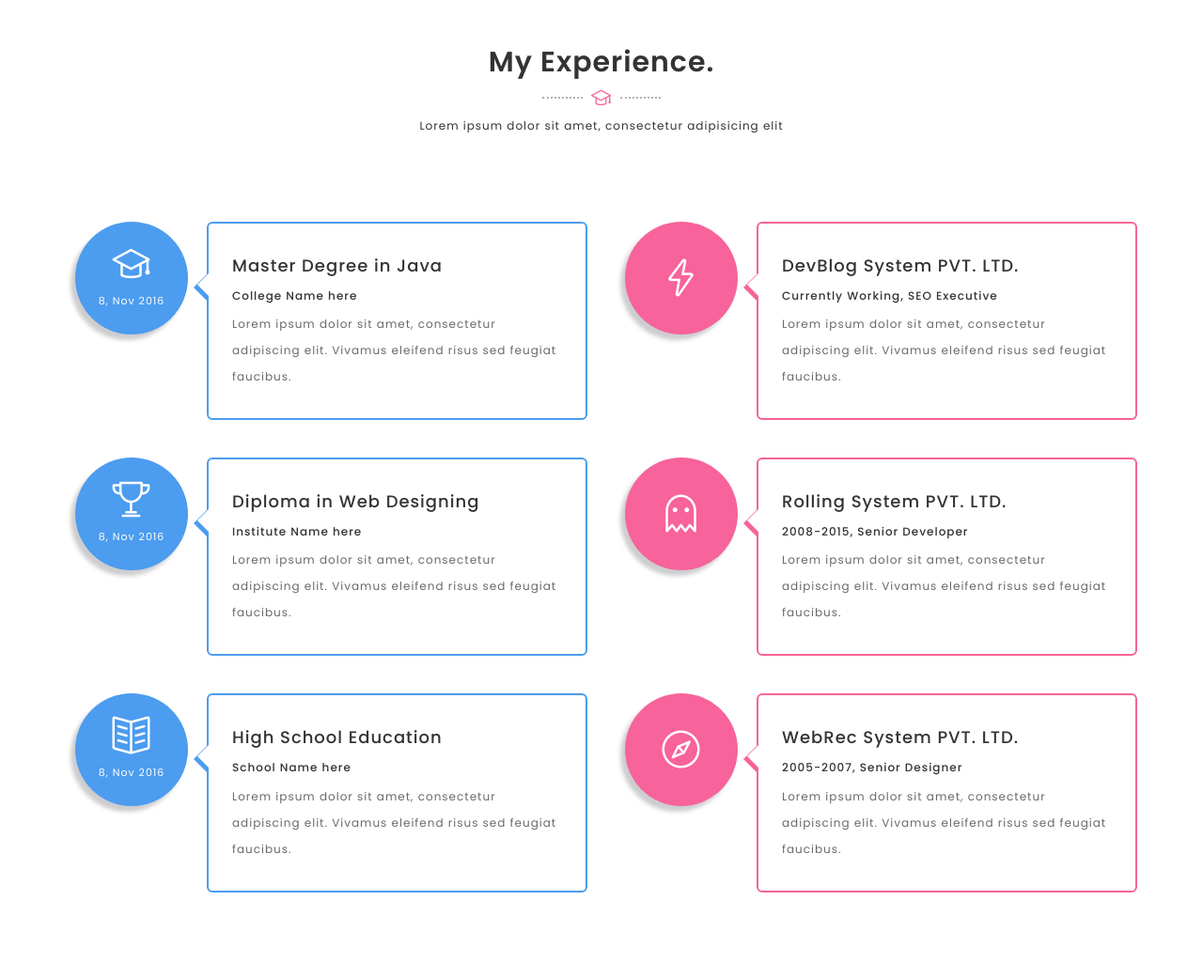
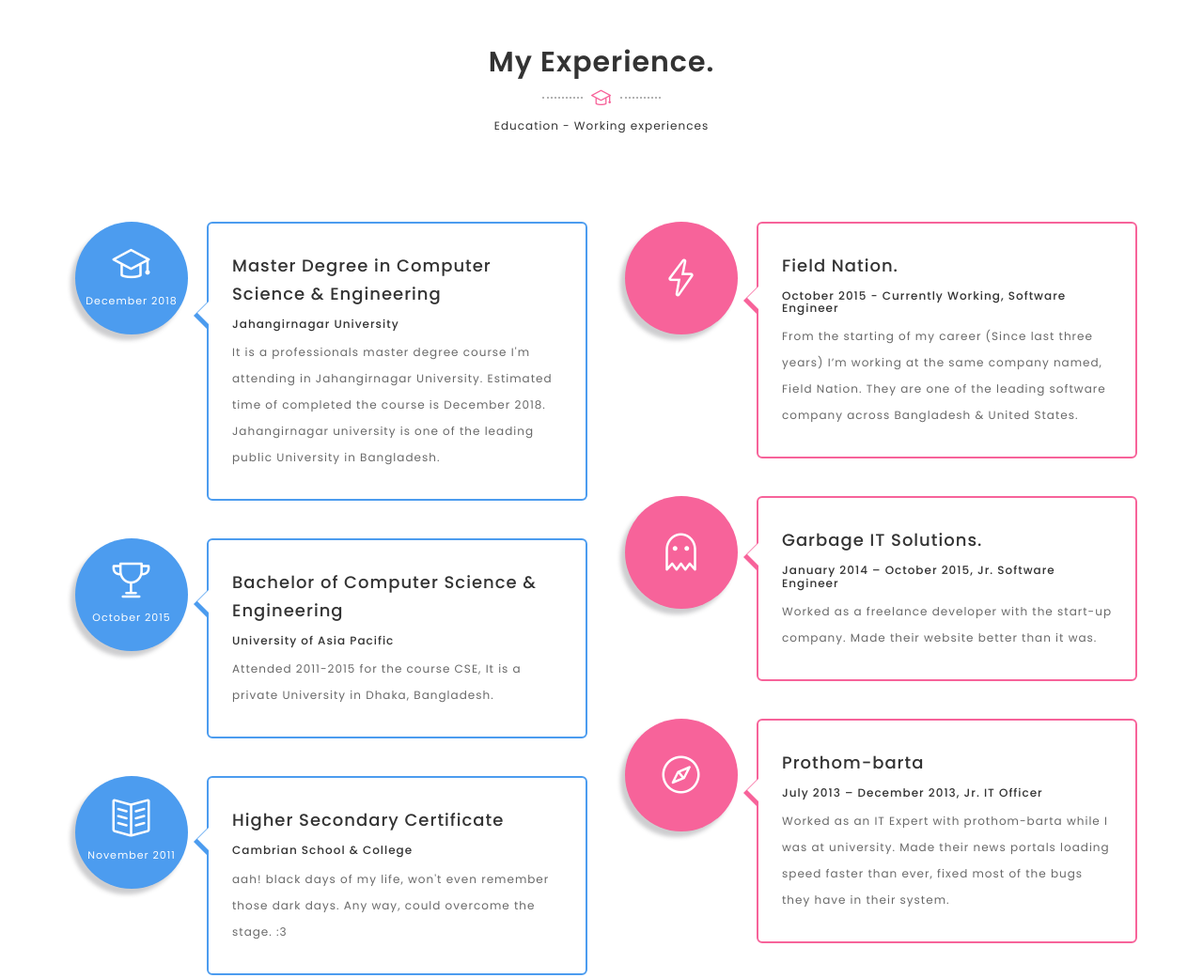
Before and after one commit to imtiazUAP/portfolio, a plain HTML site: page index.html in a window 1280 px wide. Shown: the part 720-1761 px from the top of the page at 94% size. Drawn offline with Linux system fonts and the light colour scheme.

Commit message:
content update

```diff
--- a/index.html
+++ b/index.html
@@ -164,7 +164,7 @@
                          <div class="divider dark">
 						   <i class="icon-graduation"></i>
 						  </div>
-                        <p>Lorem ipsum dolor sit amet, consectetur adipisicing elit</p>
+                        <p>Education - Working experiences</p>
                     </div>
                 </div>
             </div>
@@ -177,36 +177,36 @@
 				<div class="experience-item">
 					<div class="experience-circle">
 					   <i class="icon-graduation"></i>
-                       <p>8, Nov 2016</p>
+                       <p>December 2018</p>
 					</div>
 					<div class="experience-content experience-color-blue">
-						<h4>Master Degree in Java</h4>
-                        <h6>College Name here</h6>
-						<p>Lorem ipsum dolor sit amet, consectetur adipiscing elit. Vivamus eleifend risus sed feugiat faucibus.</p>
+						<h4>Master Degree in Computer Science & Engineering</h4>
+                        <h6>Jahangirnagar University</h6>
+						<p>It is a professionals master degree course I'm attending in Jahangirnagar University. Estimated time of completed the course is December 2018. Jahangirnagar university is one of the leading public University in Bangladesh.</p>
 					</div>
 				 </div>
 
 				<div class="experience-item">
 					<div class="experience-circle">
 						<i class="icon-trophy"></i>
-                        <p>8, Nov 2016</p>
+                        <p>October 2015</p>
 					</div>
 					<div class="experience-content experience-color-blue">
-						<h4>Diploma in Web Designing</h4>
-                        <h6>Institute Name here</h6>
-						<p>Lorem ipsum dolor sit amet, consectetur adipiscing elit. Vivamus eleifend risus sed feugiat faucibus.</p>
+						<h4>Bachelor of Computer Science & Engineering</h4>
+                        <h6>University of Asia Pacific</h6>
+						<p>Attended 2011-2015 for the course CSE, It is a private University in Dhaka, Bangladesh.</p>
 					</div>
 				 </div>
 
 				<div class="experience-item">
 					<div class="experience-circle">
 						<i class="icon-book-open"></i>
-                        <p>8, Nov 2016</p>
+                        <p>November 2011</p>
 					</div>
 					<div class="experience-content experience-color-blue">
-						<h4>High School Education</h4>
-                        <h6>School Name here</h6>
-						<p>Lorem ipsum dolor sit amet, consectetur adipiscing elit. Vivamus eleifend risus sed feugiat faucibus.</p>
+						<h4>Higher Secondary Certificate</h4>
+                        <h6>Cambrian School & College</h6>
+						<p>aah! black days of my life, won't even remember those dark days. Any way, could overcome the stage. :3</p>
 					</div>
 				 </div>
 
@@ -221,9 +221,9 @@
 					   <i class="icon-energy"></i>
 					</div>
 					<div class="experience-content">
-						<h4>DevBlog System PVT. LTD.</h4>
-                        <h6>Currently Working, SEO Executive</h6>
-						<p>Lorem ipsum dolor sit amet, consectetur adipiscing elit. Vivamus eleifend risus sed feugiat faucibus.</p>
+						<h4>Field Nation.</h4>
+                        <h6>October 2015 - Currently Working, Software Engineer</h6>
+						<p>From the starting of my career (Since last three years) I’m working at the same company named, Field Nation. They are one of the leading software company across Bangladesh & United States.</p>
 					</div>
 				 </div>
 
@@ -232,9 +232,9 @@
 						<i class="icon-ghost"></i>
 					</div>
 					<div class="experience-content">
-						<h4>Rolling System PVT. LTD.</h4>
-                        <h6>2008-2015, Senior Developer</h6>
-						<p>Lorem ipsum dolor sit amet, consectetur adipiscing elit. Vivamus eleifend risus sed feugiat faucibus.</p>
+						<h4>Garbage IT Solutions.</h4>
+                        <h6>January 2014 – October 2015, Jr. Software Engineer</h6>
+						<p>Worked as a freelance developer with the start-up company. Made their website better than it was.</p>
 					</div>
 				 </div>
 
@@ -243,9 +243,9 @@
 						<i class="icon-compass"></i>
 					</div>
 					<div class="experience-content">
-						<h4>WebRec System PVT. LTD.</h4>
-                        <h6>2005-2007, Senior Designer</h6>
-						<p>Lorem ipsum dolor sit amet, consectetur adipiscing elit. Vivamus eleifend risus sed feugiat faucibus.</p>
+						<h4>Prothom-barta</h4>
+                        <h6>July 2013 – December 2013, Jr. IT Officer</h6>
+						<p>Worked as an IT Expert with prothom-barta while I was at university. Made their news portals loading speed faster than ever, fixed most of the bugs they have in their system.</p>
 					</div>
 				 </div>
 
@@ -268,7 +268,7 @@
                          <div class="divider dark">
 						   <i class="icon-emotsmile"></i>
 						  </div>
-                        <p>Lorem ipsum dolor sit amet, consectetur adipisicing elit</p>
+                        <p>A web freak, a dumb - a big Idiot</p>
                     </div>
                 </div>
             </div>
@@ -278,7 +278,7 @@
 
               <div class="col-md-6">
                <div class="about-me-text margin-top-50">
-               <p>Lorem ipsum dolor sit amet, consectetur adipiscing elit. Vivamus feugiat facilisis dignissim. Etiam scelerisque ultricies euismod. Etiam pellentesque enim ac risus dapibus consequat. Nulla euismod lacinia felis, vel <a href="#" data-toggle="modal" data-target="#skillmodal" title="My Skills"><b>Check out my Skills</b></a> massa accumsan sit amet. Cras id fermentum neque. Curabitur et mollis neque. Fusce eu mattis arcu. Integer eget augue sit amet lorem convallis fermentum, Lorem ipsum dolor sit amet, consectetur adipiscing elit. Vivamus feugiat facilisis dignissim. Etiam scelerisque ultricies euismod. Etiam pellentesque enim ac risus dapibus consequat.</p>
+			   <p>I have been working professionally with some professional team in Bangladesh from years. Worked with various kinds of Application & Platform like raw php, html 5, Database systems, Angular Js. Also worked with some Desktop & android based app but I feel myself best comfortable with Web Technologies. <a href="#" data-toggle="modal" data-target="#skillmodal" title="My Skills"><b>Check out my Skills</b></a> I got myself as a web freak. I have many projects on Wordpress technology. One of my web project (php based) is taken by University of Asia Pacific as their thesis project, now a days many students working on that platform. I feel comfortable with agile working environment. I started my career with a talented agile team on a Online marketplace App named Field Nation which is one of the best & giant projects in world. I know some graphics & photo processing works as well. Love programming challenges & new technologies.</p>
                </div>
               </div>
 
@@ -320,7 +320,7 @@
                          <div class="divider dark">
 						   <i class="icon-energy"></i>
 						  </div>
-                        <p>Lorem ipsum dolor sit amet, consectetur adipisicing elit</p>
+                        <p>Mostly web technologies I know, if you push me in pressure I can give you some graphic works maximum! :'(</p>
                     </div>
                 </div>
             </div>
@@ -357,6 +357,27 @@
                               </div>
                            </div>
                         </div>
+						<strong>ReactJs</strong>
+                         <span class="pull-right">99%</span>
+                             <div class="progress">
+                                  <div class="progress-bar progress-bar-primary" role="progressbar" aria-valuenow="99" aria-valuemin="0" aria-valuemax="100" style="width: 99%;">
+                                </div>
+                              </div>
+
+                      <strong>AngularJs</strong>
+                         <span class="pull-right">85%</span>
+                             <div class="progress">
+                                  <div class="progress-bar progress-bar-primary" role="progressbar" aria-valuenow="85" aria-valuemin="0" aria-valuemax="100" style="width: 85%;">
+                              </div>
+                           </div>
+
+                       <strong>MySQL</strong>
+                         <span class="pull-right">90%</span>
+                             <div class="progress">
+                                  <div class="progress-bar progress-bar-primary" role="progressbar" aria-valuenow="90" aria-valuemin="0" aria-valuemax="100" style="width: 90%;">
+                              </div>
+                           </div>
+                        </div>
 
                    </div>
                </div>
@@ -383,7 +404,7 @@
                          <div class="divider dark">
 						   <i class="icon-envelope-letter"></i>
 						  </div>
-                        <p>Lorem ipsum dolor sit amet, consectetur adipisicing elit</p>
+                        <p>Subscribe my blog to get updated about my future idiot blogs.</p>
                     </div>
                 </div>
             </div>
@@ -422,7 +443,7 @@
                           <div class="divider dark">
 						   <i class="icon-picture"></i>
 						   </div>
-                        <p>Lorem ipsum dolor sit amet, consectetur adipisicing elit</p>
+                        <p>Just attaching few of my projects screenshot, will add detail in future. Code samples available on my Github account.</p>
                     </div>
                 </div>
             </div>
@@ -513,7 +534,7 @@
                          <div class="divider dark">
 						   <i class="icon-speech"></i>
 						  </div>
-                        <p>Lorem ipsum dolor sit amet, consectetur adipisicing elit.</p>
+                        <p>I had a chance to work with these awesome human being.</p>
                     </div>
                 </div>
             </div>
@@ -614,7 +635,7 @@
                           <div class="divider dark">
 						   <i class="icon-drop"></i>
 						 </div>
-                        <p>Lorem ipsum dolor sit amet, consectetur adipisicing elit</p>
+                        <p>Can solve your web problems, can satisfy you with your web desire...</p>
                     </div>
                 </div>
             </div>
@@ -708,7 +729,7 @@
                           <div class="divider dark">
 						   <i class="icon-envelope-open"></i>
 						 </div>
-                        <p>Lorem ipsum dolor sit amet, consectetur adipisicing elit</p>
+                        <p>Throw me a mail, i will catch you up!</p>
                     </div>
                 </div>
             </div>
```
